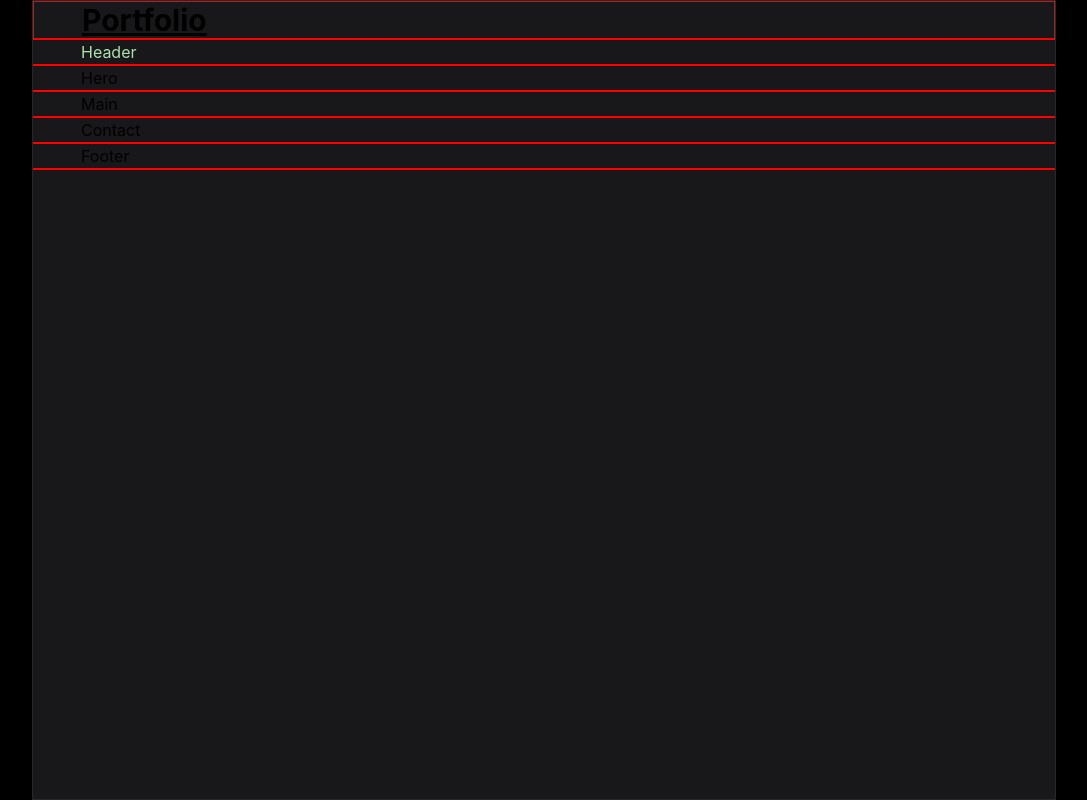
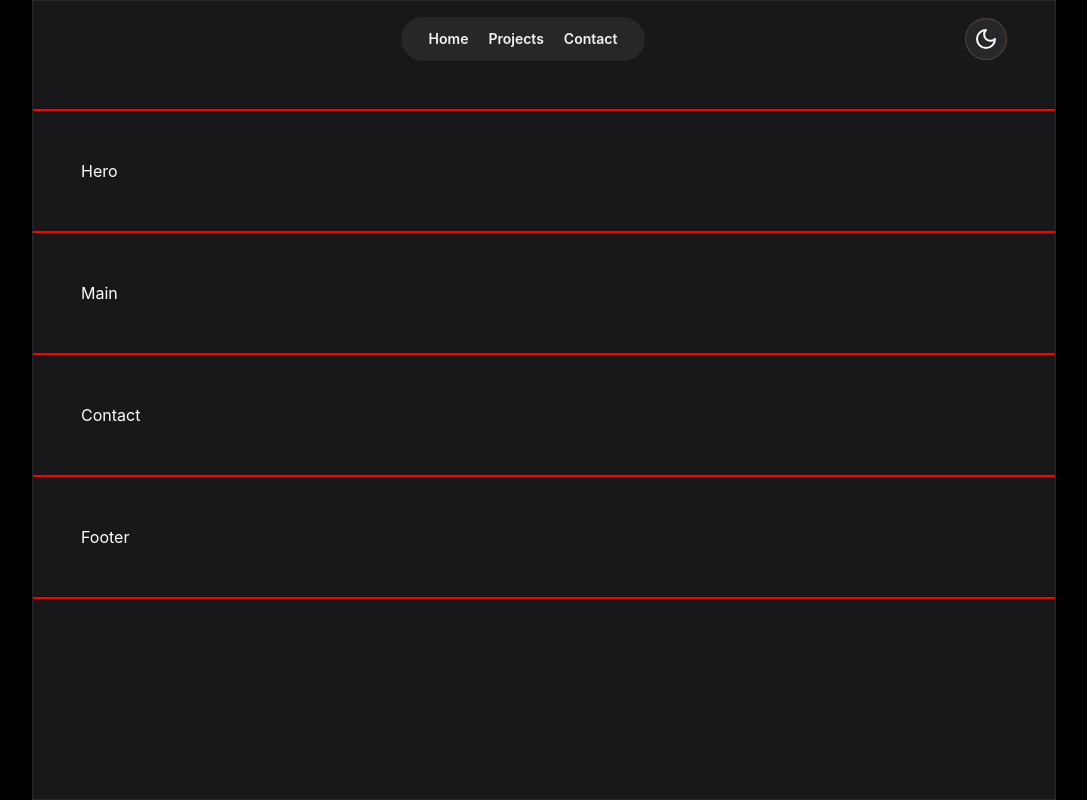
Before and after one commit to mohamedlasheen92/Portfolio, a React (Vite) app: page / in a window 1280 px wide. Shown: the whole page, without its empty margins (96-1183 px from the left). Built offline with nearby package versions, Linux system fonts and the light colour scheme.

Commit message:
header design

```diff
--- a/package.json
+++ b/package.json
@@ -10,6 +10,7 @@
     "preview": "vite preview"
   },
   "dependencies": {
+    "lucide-react": "^0.378.0",
     "react": "^18.2.0",
     "react-dom": "^18.2.0",
     "sass": "^1.77.1"
--- a/src/App.tsx
+++ b/src/App.tsx
@@ -8,9 +8,6 @@ function App() {
   return (
     <>
       <div className="container mx-auto">
-        <h1 className="text-3xl font-bold underline border border-red-700">
-          Portfolio
-        </h1>
         <Header />
         <Hero />
         <Main />
--- a/src/components/contact/Contact.tsx
+++ b/src/components/contact/Contact.tsx
@@ -1,7 +1,7 @@
 const Contact = () => {
   return (
     <>
-      <section>
+      <section className="contact">
         <h1>Contact</h1>
       </section>
     </>
--- a/src/components/footer/Footer.tsx
+++ b/src/components/footer/Footer.tsx
@@ -1,7 +1,7 @@
 const Footer = () => {
   return (
     <>
-      <footer>
+      <footer className="footer">
         <h1>Footer</h1>
       </footer>
     </>
--- a/src/components/header/Header.tsx
+++ b/src/components/header/Header.tsx
@@ -1,10 +1,31 @@
-import "./header.scss";
+import { Moon } from "lucide-react";
+import styles from "./header.module.scss";
 
 const Header = () => {
+  console.log(styles);
+
   return (
     <>
-      <header>
-        <h1>Header</h1>
+      <header className="header flex items-center justify-between">
+        <div></div>
+        <nav>
+          <ul className="flex space-x-5 py-3 px-7 rounded-full">
+            <li className="font-semibold text-sm">
+              <a href="/">Home</a>
+            </li>
+            <li className="font-semibold text-sm">
+              <a href="/">Projects</a>
+            </li>
+            <li className="font-semibold text-sm">
+              <a href="/">Contact</a>
+            </li>
+          </ul>
+        </nav>
+        <div
+          className={`icon p-2 ${styles.icon} rounded-full cursor-pointer border transition-colors duration-300`}
+        >
+          <Moon />
+        </div>
       </header>
     </>
   );
--- /dev/null
+++ b/src/components/header/header.module.scss
@@ -0,0 +1,21 @@
+
+header {
+  ul {
+    background-color: var(--grayBackground);
+    li{
+      color: var(--linksColor);
+      &:hover {
+          color: var(--primary);
+          transition: color .3s;
+        }
+    }
+  }
+  .icon {
+    background-color: var(--grayBackground);
+    border-color: var(--darkYellow);
+    &:hover {
+      border-color: var(--lightYellow);
+    }
+
+  }
+}
--- a/src/components/header/header.scss
+++ /dev/null
@@ -1,4 +0,0 @@
-
-header h1 {
-  color: var(--primary);
-}
--- a/src/components/hero/Hero.tsx
+++ b/src/components/hero/Hero.tsx
@@ -1,7 +1,9 @@
 const Hero = () => {
   return (
     <>
-      <h1>Hero</h1>
+      <section className="hero">
+        <h1 className="title">Hero</h1>
+      </section>
     </>
   );
 };
--- /dev/null
+++ b/src/components/hero/hero.scss
@@ -0,0 +1,3 @@
+header h1 {
+  color: green;
+}
--- a/src/index.css
+++ b/src/index.css
@@ -3,11 +3,21 @@
 @tailwind utilities;
 
 :root {
-  --primary: #ACE1AF;
-  --secondary: darkred;
+  --primary: #6DC5D1;
   --bodyTheme: #000;
   --containerTheme: #18181b;
   --borderColor: #3f3f4666;
+  --sectionPadding: 3rem;
+  --grayBackground: #27272a;
+  --darkYellow: #f4a5603f;
+  --lightYellow: #f4a560bf;
+  /* --lightYellow: #FFDB5C; */
+  --linksColor: #f4f4f5;
+
+}
+
+.light {
+    --grayBackground: red;
 
 }
 
@@ -16,6 +26,7 @@
 }
 body {
   background-color: var(--bodyTheme);
+  color: #fff;
 }
 
 :root {
@@ -30,7 +41,15 @@ body {
 
   & > * {
     border-bottom: 2px solid red;
-      padding: 0 3rem;
+    padding: 0 3rem;
+  }
+  .hero,.contact,.footer, main {
+    padding-top: var(--sectionPadding);
+    padding-bottom: var(--sectionPadding);
+  }
+  .header {
+    padding-top: 1rem;
+    padding-bottom: var(--sectionPadding);
   }
 
 }
```
Also changed, not shown: 1 other file (tests, documents, lock files or other folders).
